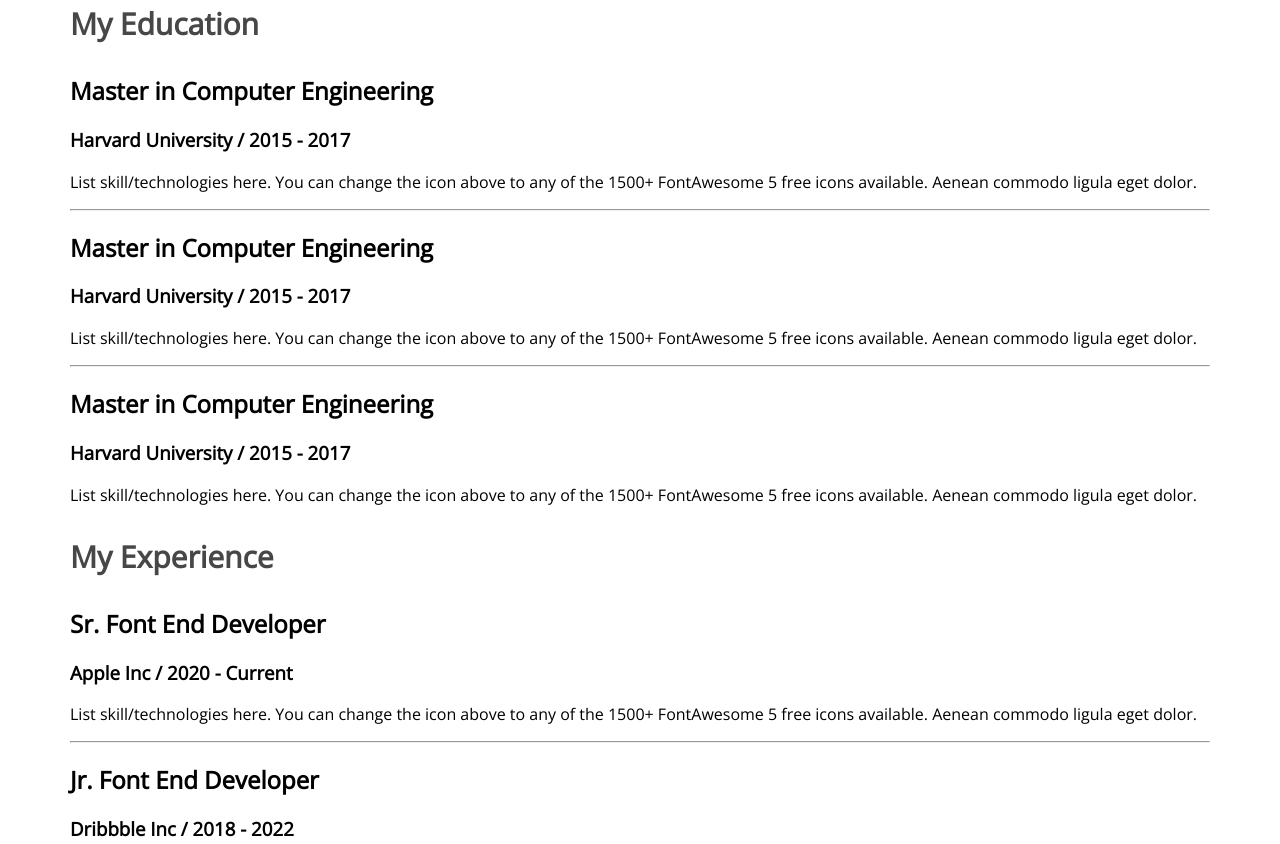
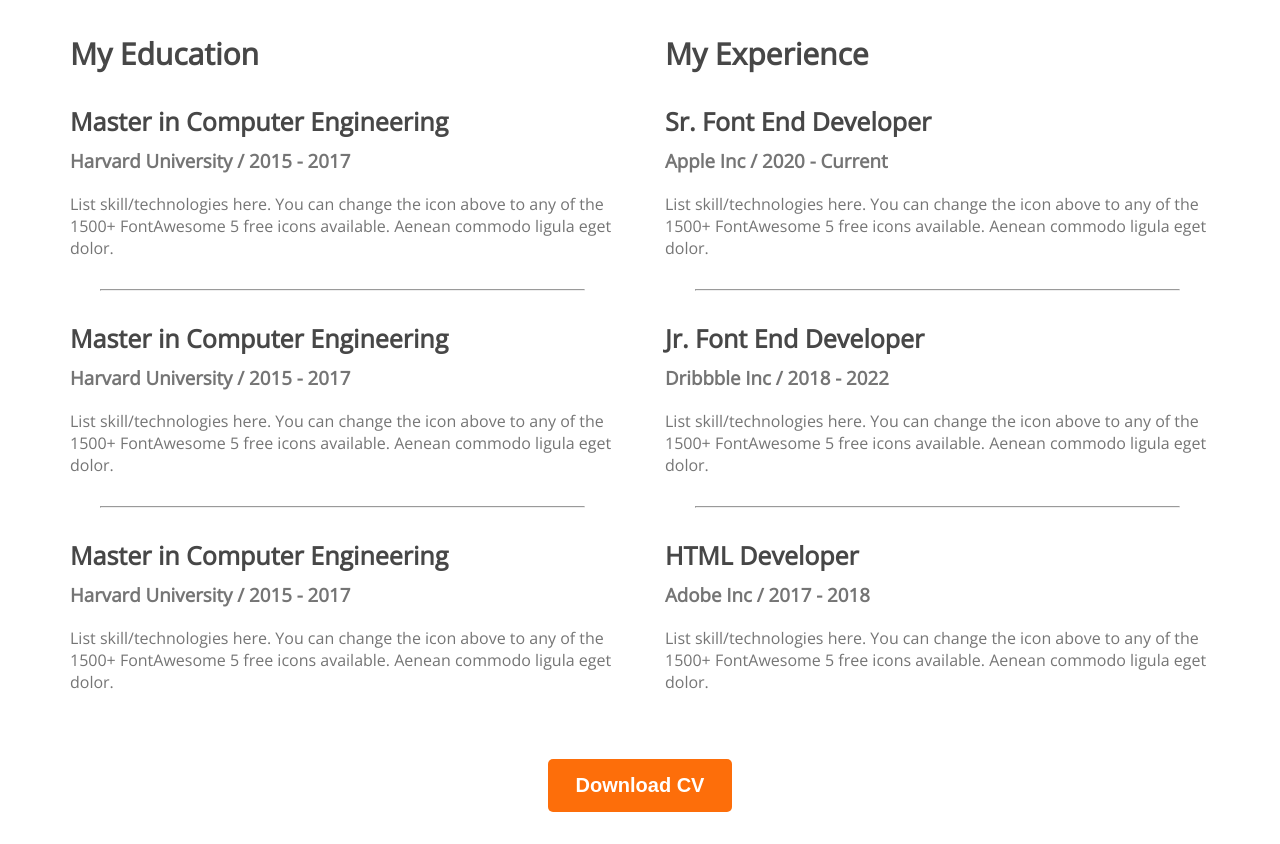
Before and after one commit to shakibh10/Developer-Portfolio, a plain HTML site: page index.html in a window 1280 px wide. Shown: the part 2626-3470 px from the top of the page. After the commit the page ends 3446 px from the top, so only its background shows below. Drawn offline with nearby package versions, Linux system fonts and the light colour scheme; a web font is replaced by a local one.

Commit message:
Design resume and set download button

```diff
--- a/index.html
+++ b/index.html
@@ -132,12 +132,14 @@
                     <h3 class="resume-item-institute">Harvard University / 2015 - 2017</h3>
                     <p class="resume-item-description">List skill/technologies here. You can change the icon above
                         to any of the 1500+ FontAwesome 5 free icons available. Aenean commodo ligula eget dolor.</p>
+                    </div>
                 <hr>
                 <div class="resume-item">
                     <h2 class="resume-item-title">Master in Computer Engineering</h2>
                     <h3 class="resume-item-institute">Harvard University / 2015 - 2017</h3>
                     <p class="resume-item-description">List skill/technologies here. You can change the icon above
                         to any of the 1500+ FontAwesome 5 free icons available. Aenean commodo ligula eget dolor.</p>
+                   </div>
 
             </div>
             <div class="resume-column">
@@ -164,15 +166,14 @@
             </div>
 
         </div>
+    </div>
+</div>
 
-       </section>
+        <div class="download-cv">
+            <button class="btn-primary">Download CV</button>
+        </div>
 
-
-
-
-
-
-
+</section>
 
     </main>
     <footer></footer>
--- a/styles/portfoloio.css
+++ b/styles/portfoloio.css
@@ -163,3 +163,32 @@ font-size: 30px;
 font-weight: 700;
 
 }
+
+.resume-container{
+    display: flex;
+    gap:50px;
+}
+
+.resume-item-description, .resume-item-institute{
+    color: #757575;
+
+}.resume-item-institute{
+    margin-bottom: 20px;
+    margin-top: 0;
+}
+
+.resume-item-title{
+    color:#474747;
+    font-size: 25px;
+    font-weight: 700;
+    margin-bottom:10px;
+}
+
+.resume-container hr{
+    margin:30px;
+}
+
+.download-cv{
+    text-align: center;
+    margin-top: 50px;
+}
```
